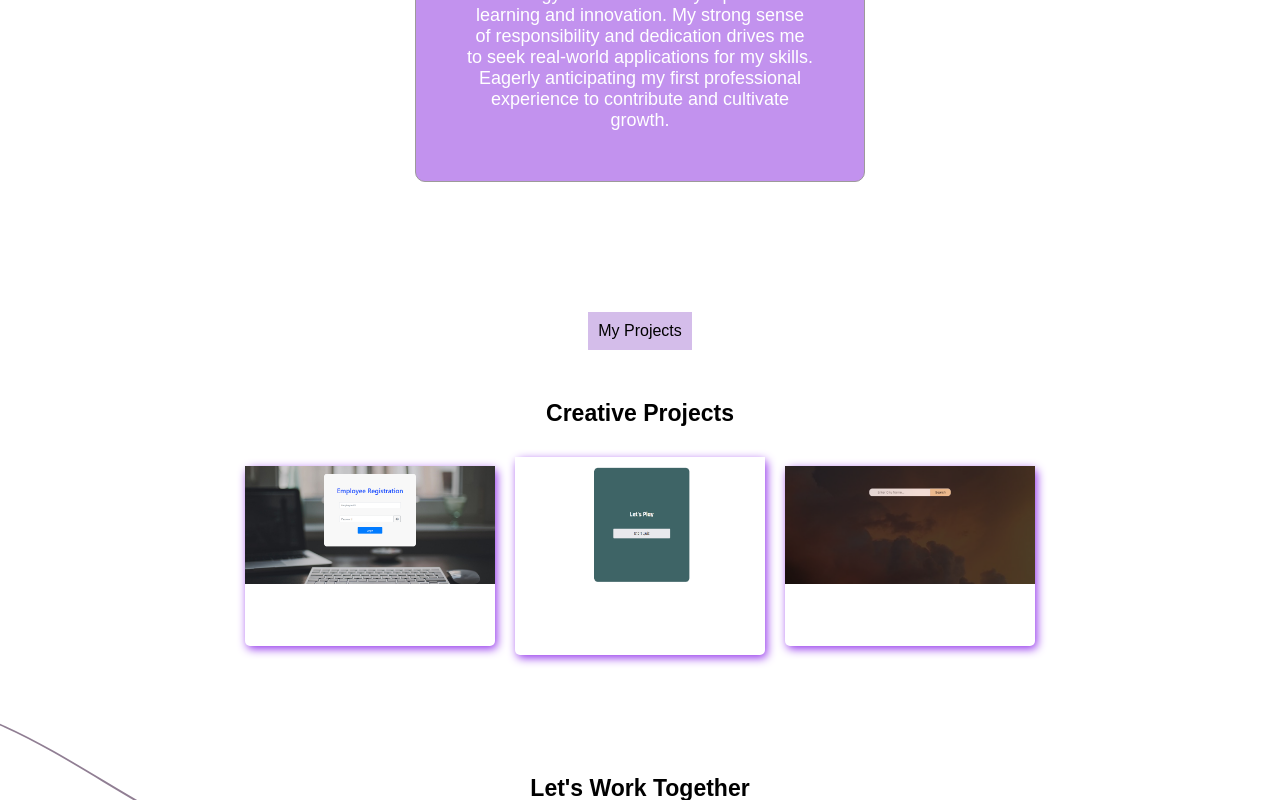
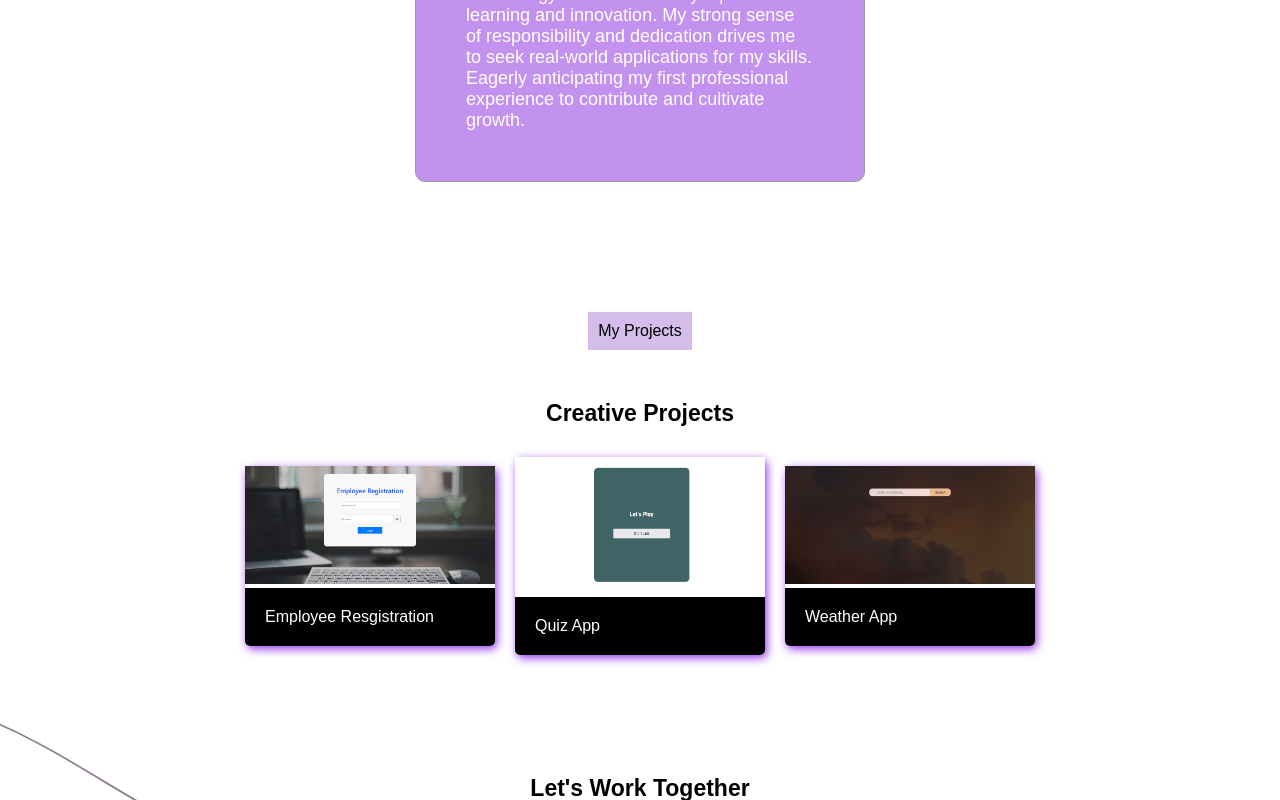
Before and after one commit to HauSianCing/my-portfolio, a React (Create React App) app: page / in a window 1280 px wide. Shown: the part 853-1653 px from the top of the page. Built offline with nearby package versions, Linux system fonts and the light colour scheme.

Commit message:
updated hover effect

```diff
--- a/src/App.css
+++ b/src/App.css
@@ -3,11 +3,6 @@
   padding: 0;
   box-sizing: border-box;
   font-family: sans-serif;
-}
-
-.App {
-
-  text-align: center;
 }
 
 #footer {
--- a/src/pages/Contact.css
+++ b/src/pages/Contact.css
@@ -12,10 +12,6 @@
     z-index: -1;
 }
 
-.contactModal {
-    opacity: 0;
-    transition: opacity 0.5s ease-in-out;
-}
 
 .contactMe {
     margin-bottom: 50px;
@@ -37,7 +33,7 @@
 
 .contactBody input {
     padding: 20px;
-    width: 400px;
+    width: 100%;
     height: 40px;
     border: 1px solid #fff;
     border-radius: 3px;
@@ -47,7 +43,7 @@
 
 .contactBody textarea {
     padding: 20px;
-    width: 400px;
+    width: 100%;
     height: 100px;
     border: 1px solid #fff;
     border-radius: 3px;
@@ -62,7 +58,7 @@
     padding: 50px;
     display: flex;
     flex-direction: column;
-    align-items: baseline;
+    align-items: center;
     align-content: center;
 }
 
--- a/src/pages/Projects.css
+++ b/src/pages/Projects.css
@@ -14,26 +14,32 @@
 }
 
 .prj-description {
+    display: flex;
+    flex-wrap: wrap;
+    flex-direction: row;
+    justify-content: space-between;
+    align-items: center;
     background-color: black;
     color: #fff;
     padding: 20px 20px;
-    opacity: 0;
-    transition: opacity 0.5s ease-in-out;
-    border-bottom-left-radius: 3px;
-    border-bottom-right-radius: 3px;
+    border-bottom-left-radius: 5px;
+    border-bottom-right-radius: 5px;
 }
-
-.projectCard:hover .prj-description {
-    cursor: pointer;
-    opacity: 1;
+.prj-description a{
+    padding: 0;
+    margin: 0;
+}
+.prj-description img {
+    width: 7%;
+    margin-left: 80%;
 }
 
 .projectCard {
     margin: 20px 10px;
     border: none;
-    box-shadow: 2px 3px 5px #9437ec;
-    border-radius: 3px;
-    transition: transform 0.5s ease-in-out, box-shadow 0.5s ease-in-out; /* Add other property transitions */
+    border-radius: 5px;
+    transition: transform 0.3s ease-in-out, box-shadow 0.3s ease-in-out;
+    /* Add other property transitions */
 }
 
 .projectCard:hover {
--- a/src/pages/Projects.js
+++ b/src/pages/Projects.js
@@ -1,18 +1,19 @@
 import "./Projects.css";
 import emp_prj from "../assets/emp_reg.png"
 import quiz_prj from "../assets/quiz.png"
-import  weather_app_prj from "../assets/weather.png"
+import weather_app_prj from "../assets/weather.png"
+import eye_image from "../assets/eye.png"
 export const Projects = () => {
     return (
         <div className="Projects">
-                <p className="projectMe">My Projects</p>
-                <h1 className="projectHeader">
+            <p className="projectMe">My Projects</p>
+            <h1 className="projectHeader">
                 Creative Projects
             </h1>
             <div className="project">
-            <Project image={emp_prj} description={"Employee Resgistration"}/>
-            <Project image={quiz_prj} description={"Quiz App"}/>
-            <Project image={weather_app_prj} description={"Weather App"}/>
+                <Project image={emp_prj} description={"Employee Resgistration"} link={"https://github.com/HauSianCing/sample-project-laravel.git"} />
+                <Project image={quiz_prj} description={"Quiz App"} link={"https://quiz-app-sample-hsc.vercel.app/"} />
+                <Project image={weather_app_prj} description={"Weather App"} link={"https://weather-app-hsc.vercel.app/"} />
             </div>
 
         </div>
@@ -21,11 +22,12 @@ export const Projects = () => {
 const Project = (props) => {
     return (
         <div className="projectCard">
-            <img src={props.image} className="project-image"/>
+            <img src={props.image} className="project-image" />
             <div className="prj-description">
-            <p>
-            {props.description}
-            </p>
+                <p>
+                    {props.description}
+                </p>
+
             </div>
         </div>
 
```
Also changed, not shown: src/assets/eye.png (added).
